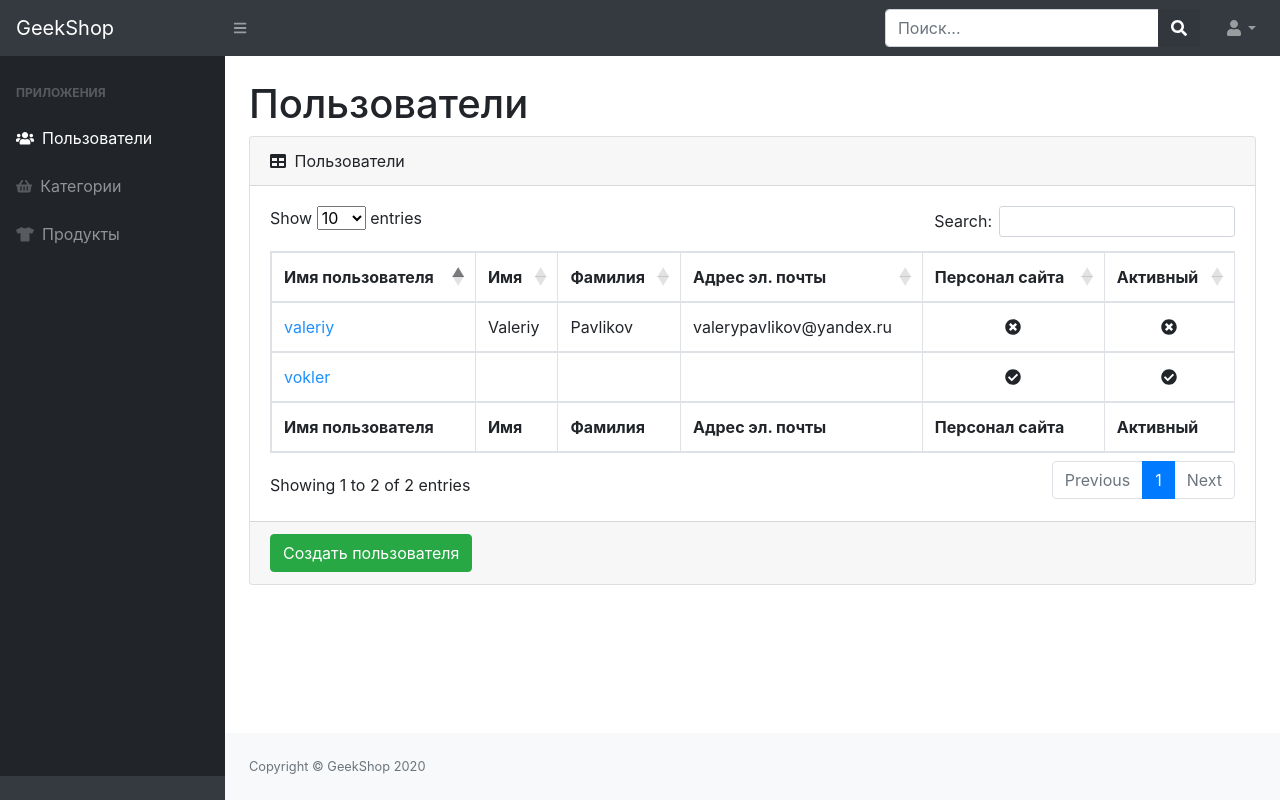
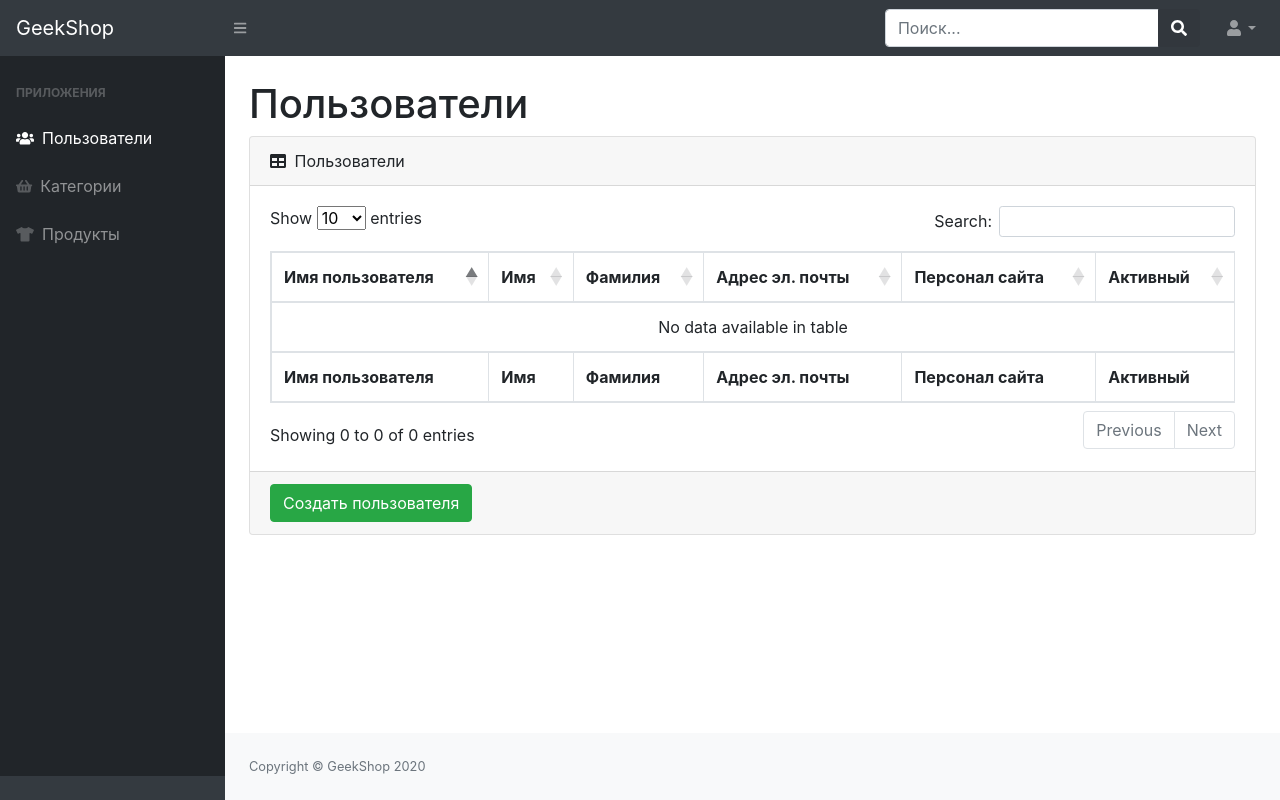
Before and after one commit to vprinz/geekshop-517, a Django app: template adminapp/templates/adminapp/admin-users-read.html in a window 1280 px wide. Run offline with Django 3.2, Linux system fonts and the light colour scheme; the template is opened without the code that fills it, so the values that code supplies are empty; some libraries are stand-ins or nearby versions.

Commit message:
created controller for read users

```diff
--- a/adminapp/templates/adminapp/admin-users-read.html
+++ b/adminapp/templates/adminapp/admin-users-read.html
@@ -103,22 +103,28 @@
                                 </tr>
                                 </tfoot>
                                 <tbody>
-                                <tr>
-                                    <td><a href="#" style="color: dodgerblue">vokler</a></td>
-                                    <td></td>
-                                    <td></td>
-                                    <td></td>
-                                    <td class="text-center"><i class="fas fa-check-circle"></i></td>
-                                    <td class="text-center"><i class="fas fa-check-circle"></i></td>
-                                </tr>
-                                <tr>
-                                    <td><a href="admin-users-update-delete.html" style="color: dodgerblue">valeriy</a></td>
-                                    <td>Valeriy</td>
-                                    <td>Pavlikov</td>
-                                    <td>valerypavlikov@yandex.ru</td>
-                                    <td class="text-center"><i class="fas fa-times-circle"></i></td>
-                                    <td class="text-center"><i class="fas fa-times-circle"></i></td>
-                                </tr>
+                                {% for user in users %}
+                                    <tr>
+                                        <td><a href="#" style="color: dodgerblue">{{ user.username }}</a></td>
+                                        <td>{{ user.first_name }}</td>
+                                        <td>{{ user.last_name }}</td>
+                                        <td>{{ user.email }}</td>
+                                        <td class="text-center">
+                                            {% if user.is_staff %}
+                                                <i class="fas fa-check-circle"></i>
+                                            {% else %}
+                                                <i class="fas fa-times-circle"></i>
+                                            {% endif %}
+                                        </td>
+                                        <td class="text-center">
+                                            {% if user.is_active %}
+                                                <i class="fas fa-check-circle"></i>
+                                            {% else %}
+                                                <i class="fas fa-times-circle"></i>
+                                            {% endif %}
+                                        </td>
+                                    </tr>
+                                {% endfor %}
                                 </tbody>
                             </table>
                         </div>
--- a/adminapp/templates/adminapp/index.html
+++ b/adminapp/templates/adminapp/index.html
@@ -47,7 +47,7 @@
             <div class="sb-sidenav-menu">
                 <div class="nav">
                     <div class="sb-sidenav-menu-heading">Приложения</div>
-                    <a class="nav-link" href="admin-users-read.html">
+                    <a class="nav-link" href="{% url 'admin_staff:admin_users' %}">
                         <div class="sb-nav-link-icon">
                             <i class="fas fa-users"></i>
                         </div>
--- a/adminapp/views.py
+++ b/adminapp/views.py
@@ -1,4 +1,6 @@
 from django.shortcuts import render
+
+from authapp.models import User
 
 
 def index(request):
@@ -7,7 +9,8 @@ def index(request):
 
 # READ
 def admin_users(request):
-    return render(request, 'adminapp/admin-users-read.html')
+    context = {'users': User.objects.all()}
+    return render(request, 'adminapp/admin-users-read.html', context)
 
 
 # CREATE
```
